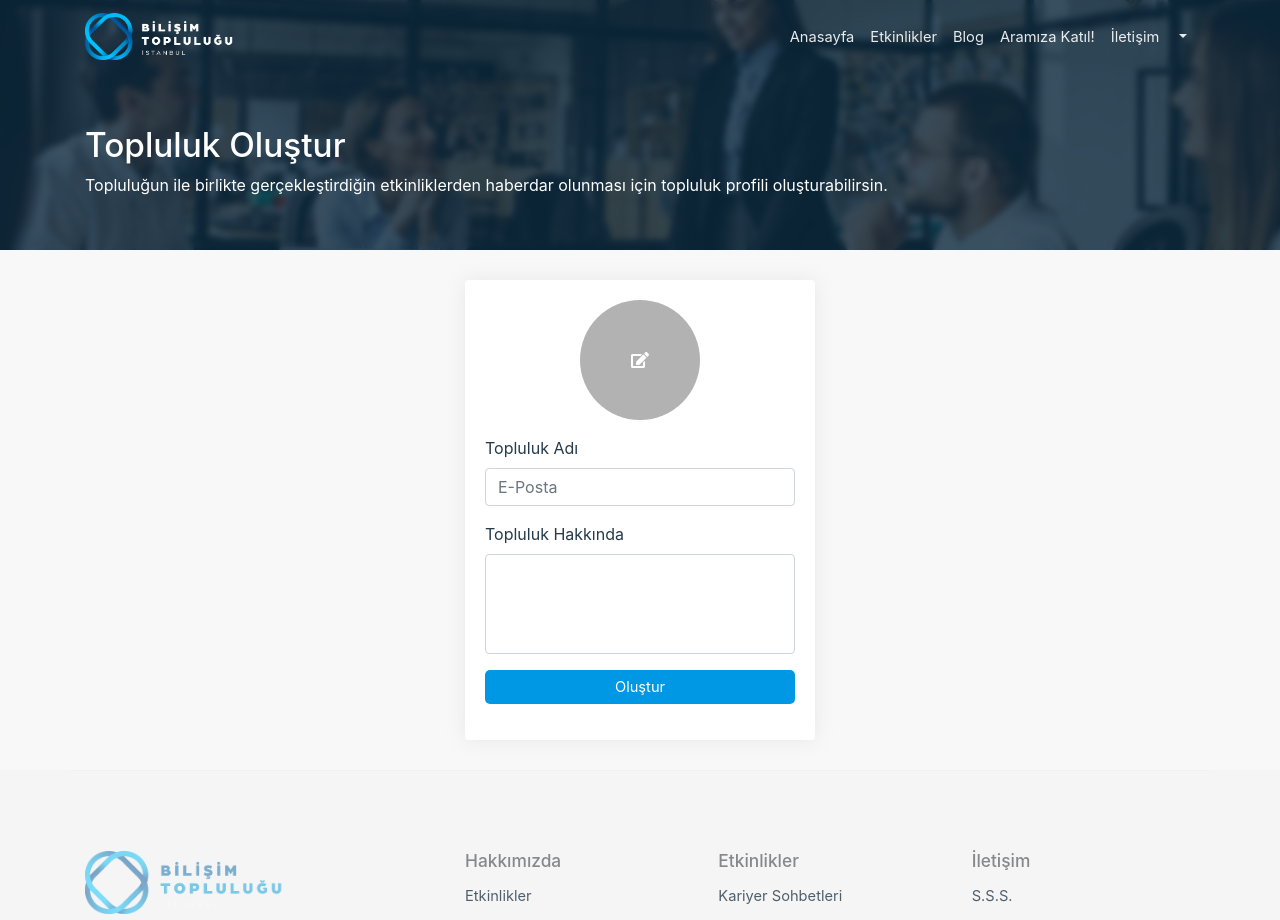
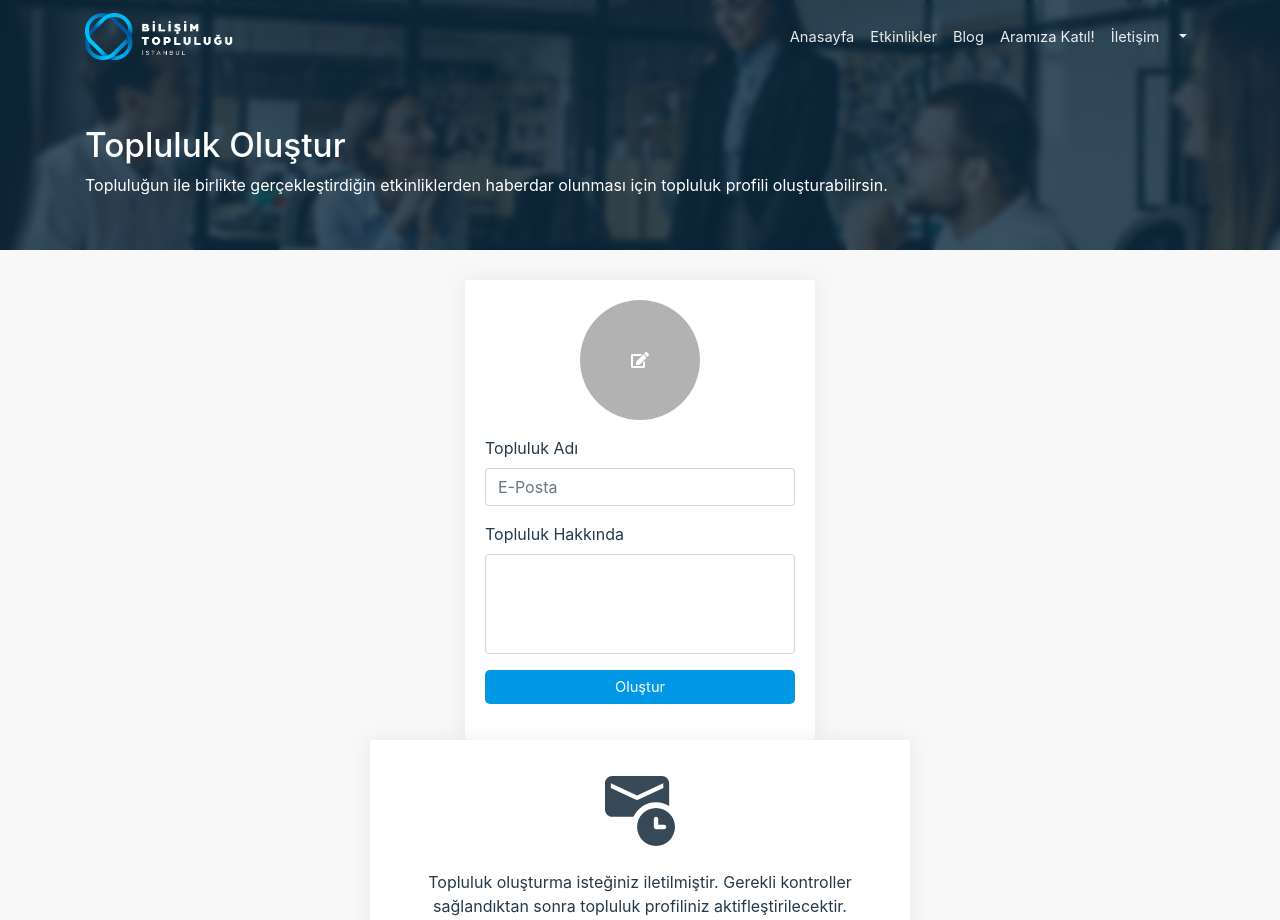
Before and after one commit to bilisimtoplulugu/IBT-Web-Client, a Next.js app: page /organization in a window 1280 px wide. Shown: the top 920 px of the page. Built offline with nearby package versions, Linux system fonts and the light colour scheme.

Commit message:
organization result pending card

```diff
--- a/components/OrganizationCreate.tsx
+++ b/components/OrganizationCreate.tsx
@@ -34,7 +34,7 @@ const CustomButton = styled(Button)`
 `;
 
 
-const Wrapper = styled.div`
+const Inner = styled.div`
 
 
 .orgImage{
@@ -75,10 +75,11 @@ textarea {
 
 export default function OrganizationCreate() {
     return (
-        <Wrapper>
+
             <Container>
                 <Row className="d-flex justify-content-center">
                     <Col xs={4}>
+                        <Inner>
                         <CustomCard >
                            <Form>
                                 <Form.Group>
@@ -106,10 +107,11 @@ export default function OrganizationCreate() {
 
 
                         </CustomCard>
+                        </Inner>
                     </Col>
                 </Row>
             </Container>
-        </Wrapper>
+
 
     )
 }
--- a/components/OrganizationResultPending.tsx
+++ b/components/OrganizationResultPending.tsx
@@ -1,12 +1,33 @@
 import React from 'react'
 import { Container, Row, Col } from 'react-bootstrap'
+import CustomCard from './CustomCard'
+import styled from 'styled-components';
+
+const MainArea = styled.div`
+text-align:center;
+
+img{
+    width:70px;
+}
+
+
+`;
+
 
 export default function OrganizationResultPending() {
     return (
         <Container>
             <Row className="d-flex justify-content-center">
-                <Col xs={4}>
+                <Col xs={6}>
+                <MainArea>
+                <CustomCard>
+                    <img className="mt-3" src="/assets/icon/pending.svg" />
+                    <p className="mt-4">Topluluk oluşturma isteğiniz iletilmiştir. Gerekli kontroller sağlandıktan sonra topluluk profiliniz aktifleştirilecektir.</p>
+                </CustomCard>
+                </MainArea>
+                </Col>
 
-                </Col></Row></Container>
+            </Row>
+        </Container>
     )
 }
--- a/pages/organization/index.tsx
+++ b/pages/organization/index.tsx
@@ -6,6 +6,7 @@ import { Button, Card, Row, Col, Form, Container } from 'react-bootstrap';
 import { FontAwesomeIcon } from '@fortawesome/react-fontawesome';
 import { faEdit } from '@fortawesome/free-solid-svg-icons';
 import OrganizationCreate from '../../components/OrganizationCreate';
+import OrganizationResultPending from '../../components/OrganizationResultPending';
 
 const MainArea = styled.div`
 
@@ -33,7 +34,7 @@ export default function index() {
             <MainArea>
                    <OrganizationCreate />
 
-
+                    <OrganizationResultPending />
 
             </MainArea>
         </Layout>
```
Also changed, not shown: public/assets/icon/pending.svg (added).
